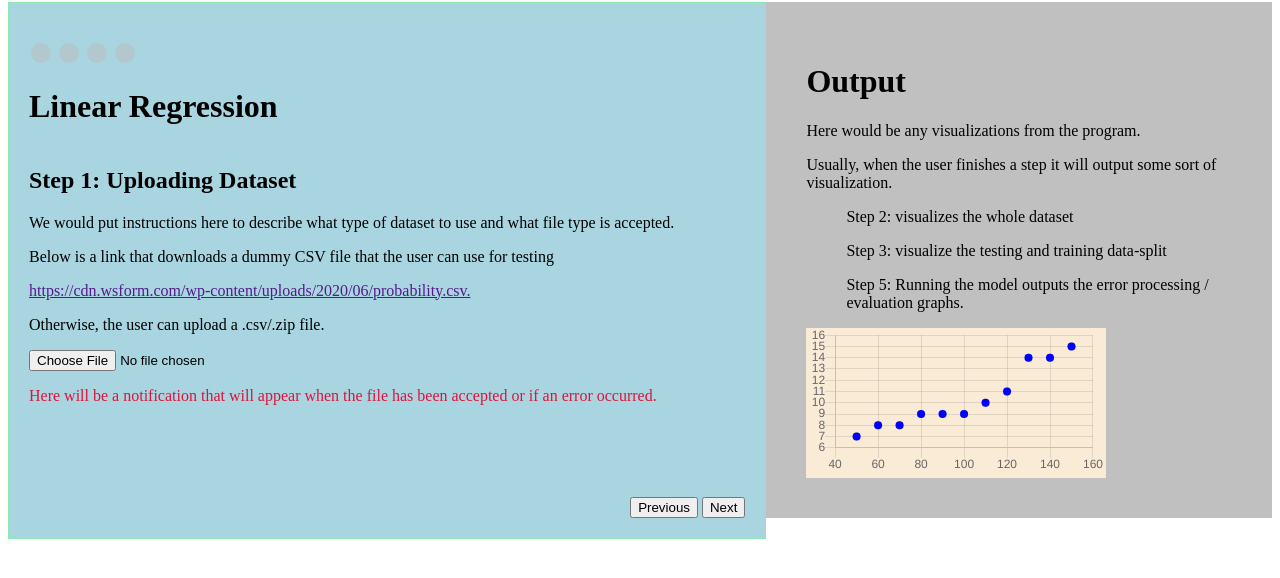
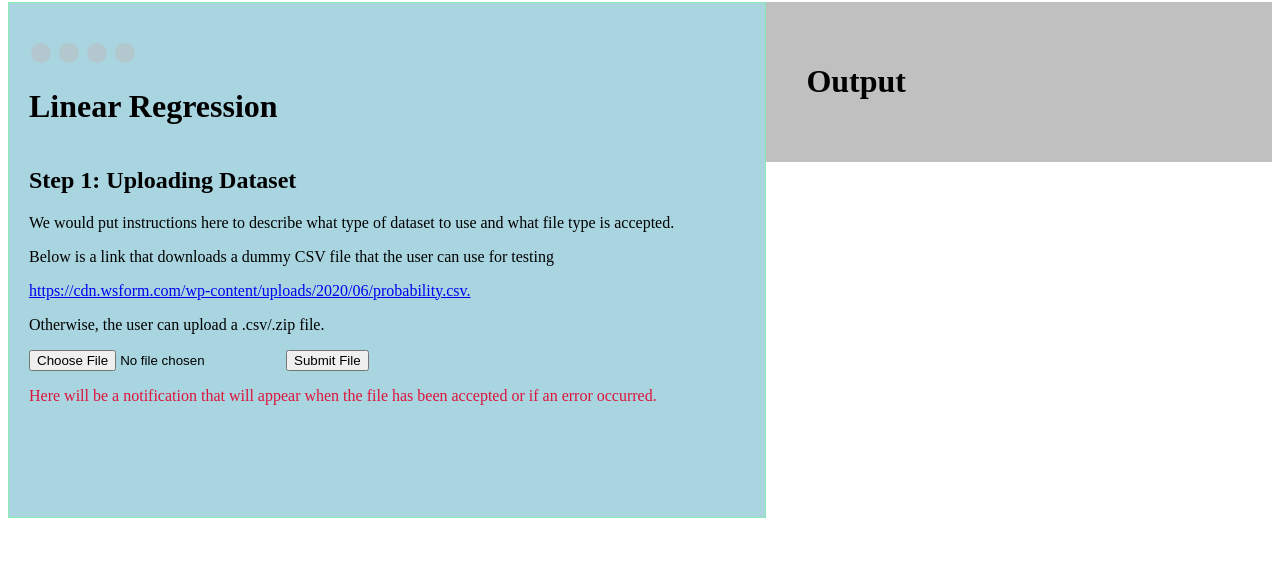
Before and after one commit to TAWinterton2/CS-F600-ML-GUI, a Flask app: page /linear in a window 1280 px wide. Shown: the part 46-624 px from the top of the page. Run offline with Flask 3, Linux system fonts and the light colour scheme.

Commit message:
js tweaks and output
- Tweaked the javascript to better work with our program and fixed misc. errors with alternating between tabs.
- added functionality to display correct tabs after render_html().
- If user input is given, proper "test" output is displayed in the output div.
- Still need to do output for clicking 'Run!' that displays mock error data.

```diff
--- a/website/app.py
+++ b/website/app.py
@@ -1,7 +1,25 @@
-from flask import Flask, render_template
+from flask import Flask, render_template, request
+import pandas as pd
+
+
+def gen_points():
+    """Generates a simple pandas dataframe to be displayed on the front end for "scaling" purposes."""
+    dict = [{'x':.50, 'y':.7},
+            {'x':.60, 'y':.8},
+            {'x':.70, 'y':.8},
+            {'x':.80, 'y':.9},
+            {'x':.90, 'y':.9},
+            {'x':.100, 'y':.9},
+            {'x':.110, 'y':.10},
+            {'x':.120, 'y':.11},
+            {'x':.130, 'y':.14},
+            {'x':.140, 'y':.14},
+            {'x':.150, 'y':.15}]
+    df = pd.DataFrame(dict)
+    return df
+
 
 app = Flask(__name__)
-
 
 @app.route("/")
 def index():
@@ -9,10 +27,49 @@ def index():
     return render_template('index.html')
 
 
-@app.route("/linear")
+@app.route("/linear", methods=['POST', 'GET'])
 def ml_form():
     """Renders the machine learning form for the linear regression model. This is done by pressing the button on the navigation bar."""
-    return render_template('ml_form.html')
+    if request.method == 'POST':
+        # If step 1 of the ml_form has been completed, return new information
+        # Update this for WTForms later to better handle the data?
+        if 'upload_file' in request.form:
+            return render_template('ml_form.html',
+                           tab=0,
+                           file_upload=True,
+                           filename=request.files['file'].filename)
+
+        if 'scaling' in request.form:
+            df = gen_points()
+            return render_template('ml_form.html',
+                           tab=1,
+                           user_input=True,
+                           scaling=True,
+                           tables=[df.to_html(classes='data')],
+                           titles=df.columns.values)
+
+        if 'tt' in request.form:
+            return render_template('ml_form.html',
+                           tab=2,
+                           user_input=True,
+                           traintest=True,
+                           tr=request.form['training'],
+                           te=request.form['testing'])
+
+        if 'hyperparams' in request.form:
+            return render_template('ml_form.html',
+                           tab=3,
+                           user_input=True)
+
+        if 'run' in request.form:
+            return render_template('ml_form.html',
+                           tab=4,
+                           user_input=True)
+
+
+    return render_template('ml_form.html',
+                           tab=0)
+
 
 if __name__ == "__main__":
     app.run(debug=True)
--- a/website/static/ml_form_script.js
+++ b/website/static/ml_form_script.js
@@ -1,5 +1,9 @@
-var currentTab = 0; // Current tab is set to be the first tab (0)
+var js_tabs = document.getElementById('js_tabs');
+var tab = js_tabs.getAttribute("tab_num"); // Current tab is set to be the first tab (0)
+var currentTab = parseInt(tab)
 showTab(currentTab); // Display the current tab
+// Update script to use ajax to submit a note to the server when the button is pressed to render the correct html for output?
+
 
 function showTab(n) {
   // This function will display the specified tab of the form ...
@@ -7,14 +11,16 @@ function showTab(n) {
   x[n].style.display = "block";
   // ... and fix the Previous/Next buttons:
   if (n == 0) {
-    document.getElementById("prevBtn").style.display = "none";
+    document.getElementById("prevStp").style.display = "none";
   } else {
-    document.getElementById("prevBtn").style.display = "inline";
+    document.getElementById("prevStp").style.display = "inline";
   }
   if (n == (x.length - 1)) {
-    document.getElementById("nextBtn").innerHTML = "Submit";
+    // Change this to run the model
+    document.getElementById("nextStp").innerHTML = "Submit";
   } else {
-    document.getElementById("nextBtn").innerHTML = "Next";
+
+    document.getElementById("nextStp").innerHTML = "Next";
   }
   // ... and run a function that displays the correct step indicator:
   fixStepIndicator(n)
@@ -65,7 +71,13 @@ function fixStepIndicator(n) {
   // This function removes the "active" class of all steps...
   var i, x = document.getElementsByClassName("step");
   for (i = 0; i < x.length; i++) {
-    x[i].className = x[i].className.replace(" active", "");
+    if(i < n) {
+      x[i].className = x[i].className.replace("active", "");
+      x[i].className += " finish";
+    }
+
+    else
+      x[i].className = x[i].className.replace("active", "");
   }
   //... and adds the "active" class to the current step:
   x[n].className += " active";
--- a/website/templates/ml_form.html
+++ b/website/templates/ml_form.html
@@ -6,11 +6,10 @@
 
 {% endblock %}
 
-
 {% block body %}
     <div class="main">
         <div class="steps">
-            <form id="regForm" action="">
+            <div id="regForm" action="">
                 <div style="text-align:left; margin-top:20px;">
                     <span class="step"></span>
                     <span class="step"></span>
@@ -21,18 +20,23 @@
                 <h1 class="ML">Linear Regression</h1>
 
                 <!-- Div for Uploading Dataset-->
-                <div class="tab"><h2>Step 1: Uploading Dataset</h2>
+                <form class="tab" id="data" method="POST" enctype="multipart/form-data"><h2>Step 1: Uploading Dataset</h2>
                     <p>We would put instructions here to describe what type of dataset to use and what file type is accepted.</p>
                     <p>Below is a link that downloads a dummy CSV file that the user can use for testing</p>
-                    <p><a href="">https://cdn.wsform.com/wp-content/uploads/2020/06/probability.csv.</a></p>
+                    <p><a href="https://cdn.wsform.com/wp-content/uploads/2020/06/probability.csv">https://cdn.wsform.com/wp-content/uploads/2020/06/probability.csv.</a></p>
                     <p>Otherwise, the user can upload a .csv/.zip file.</p>
-                    <input type="file" name="file" accept=".csv"> <!--<input type="submit" value="Submit File">-->
+                    {% if file_upload == True %}
+                        <p style="color:blue">File uploaded: {{filename}}.</p>
+                        <p>Press the Next button to continue to Step 2.</p>
+                    {% else %}
+                        <input type="file" name="file" accept=".csv" value = "{{ request.form['file'] }}">
+                        <input type="submit" name="upload_file" value="Submit File">
                         <p style="color:crimson">Here will be a notification that will appear when the file has been accepted or if an error occurred.</p>
-                    <!--<p><input placeholder="PutsomthingHere" oninput="this.className = ''" class="t"></p>-->
-                </div>
+                    {% endif %}
+                </form>
 
                 <!-- Div for Scaling the Data Set-->
-                <div class="tab"><h2>Step 2: Scaling the Dataset</h2>
+                <form class="tab" id="scale" method="POST"><h2>Step 2: Scaling the Dataset</h2>
                     <p>This section would explain what we mean by scaling the dataset, as well as what each option (if applicable)
                         means. The user will select an option (with standardize being the default) and then continue to the next step.
                     </p>
@@ -40,24 +44,32 @@
                         <option value="Standardize">Standardize</option>
                         <option value="Normalize">Normalize</option>
                     </select>
-                </div>
+                    <input type="submit" name="scaling" value="Scaling Selected">
+                </form>
 
-                <!-- Div for Setting Testing and Traning Sets-->
-                <div class="tab"><h2>Step 3: Training and Testing</h2>
+                <!-- Div for Setting Testing and Training Sets-->
+                <form class="tab" id="trte" method="POST"><h2>Step 3: Training and Testing</h2>
                     <p>We would explain what the testing + training datasets mean, the ideal split for this.</p>
+                    {% if traintest == True %}
+                        <p>User inputs:</p>
+                        <p>Training: {{tr}} </p>
+                        <p>Testing: {{te}}</p>
+                    {% else %}
                         <p><label for="training">Training:</label>
-                    <input type="text" id="training" name="training "placeholder="80" oninput="this.className = ''"></p>
+                        <input type="text" id="training" name="training" placeholder="80" oninput="this.className = ''"></p>
                         <p><label for="training">Testing:</label>
                         <input type="text" id="testing" name="testing" placeholder="20" oninput="this.className = ''"></p>
+                        <input type="submit" name="tt" value="Training/Testing">
                         <p style="color:red">If the user inputs values that do not make sense (testing > training, testing+training>100),
                         an error will output here explaining what went wrong.</p>
-                </div>
+                    {% endif %}
+                </form>
 
 
                 <!-- Div for Changing all Hyperparameters-->
                 <!-- Sorry if this div becomes super long :(
                                             -Travis         -->
-                <div class="tab"><h2>Step 4: Initialize the Model</h2>
+                <form class="tab" id="init" method="POST"><h2>Step 4: Initialize the Model</h2>
                     <p>
                         List of all Hyperparameters associated with ML model are listed here
                         <br>
@@ -65,12 +77,12 @@
 
                         Users can adjust any of these as they wish <br>
                         We will leave default values for all options and make a notice to the user that it is <br>
-                        reccomended that they do not mess with any of these values at first untill they are <br>
-                        comfertable with how the ML process works
+                        recommended that they do not mess with any of these values at first until they are <br>
+                        comfortable with how the ML process works
 
                         <br>
                         <br>
-                        each of these parameters will also be accompanyed by a description of what they do.
+                        each of these parameters will also be accompanied by a description of what they do.
                         <br>
                         <br>
                         <br>
@@ -96,7 +108,7 @@
                         <select name = "loss Strength" id="Hyperparameters">
                             <option value="square_error">Squared Error</option>
                             <option value="epsilon_insensitive">Epsilon Insensitive</option>
-                            <option value="squared_epsilion_insensitive">Squared Epsilon Insensitive</option>
+                            <option value="squared_epsilon_insensitive">Squared Epsilon Insensitive</option>
                         </select>
 
                         &ensp;
@@ -189,7 +201,7 @@
                         <input type="radio" id="Hyperparameters" name="shuffle_true" value="true" checked>
                         <label for="true">True</label>
                         <input type="radio" id="Hyperparameters" name="shuffle_false" value="false">
-                        <lable for="false">False</lable>
+                        <label for="false">False</label>
                     </p>
 
 
@@ -230,7 +242,7 @@
                             Pass an int for reproducible output across multiple function calls.
                         -->
                         <label for="rand_state">Random State</label>
-                        <input type="text" id="Hyperparameters" name="rand_state" placeholder="0" oninput="this.className=''" disabled>
+                        <input type="text" id="Hyperparameters" name="rand_state" placeholder="0" oninput="this.className=''">
 
                     </p>
 
@@ -391,27 +403,30 @@
 
 
 
-                </div>
+                    <input type="submit" name="hyperparams" value="Hyperparams">
+                </form>
 
                 <!-- Div for Running the Model-->
-                <div class="tab"><h2>Step 5: Run</h2>
+                <form class="tab" id="run" method="POST"><h2>Step 5: Run</h2>
                     <p>If possible, we would review all the settings the user has inputted so the user
                         can view everything before running. When the user presses the run button, the model
                         will run with the provided settings and either output an error message OR proceed to evaluation.</p>
-                    <button type="button" id="run">Run!</button>
+                    <input type="submit" name="run" value="Run the model">
 
-                </div>
+                </form>
 
                 <!-- Next and Previous Buttons for Multi-page form-->
                 <div style="overflow:auto;">
                     <div style="float:right;">
                     <button type="button" id="prevStp" onclick="nextPrev(-1)">Previous</button>
+                    {% if user_input == True %}
                         <button type="button" id="nextStp" onclick="nextPrev(1)">Next</button>
+                    {% endif %}
                     </div>
                 </div>
 
-            </form>
-            <script type="text/javascript" src="{{url_for('static', filename='ml_form_script.js')}}"></script>
+            </div>
+            <script type="text/javascript" id="js_tabs" tab_num = {{tab}} src="{{url_for('static', filename='ml_form_script.js')}}"></script>
         </div>
 
 
@@ -419,27 +434,22 @@
         <div class="display">
             <div class="output">
                 <h1>Output</h1>
+                {% if user_input == False %}
                     <p>Here would be any visualizations from the program.</p>
                     <p>Usually, when the user finishes a step it will output some sort of visualization.</p>
                     <ul>Step 2: visualizes the whole dataset</ul>
                     <ul>Step 3: visualize the testing and training data-split</ul>
                     <ul>Step 5: Running the model outputs the error processing / evaluation graphs.</ul>
+                {% endif %}
+
+                <!--If the flask server returns that a file has been uploaded, display a dummy graph.-->
+                {% if file_upload == True %}
+                <h2>"Original" Dataset</h2>
                     <canvas id="myChart" style="width:100%;max-width:300px;background-color: antiquewhite;align-content: center;"></canvas>
                     <script>
-                    const xyValues = [
-                    {x:50, y:7},
-                    {x:60, y:8},
-                    {x:70, y:8},
-                    {x:80, y:9},
-                    {x:90, y:9},
-                    {x:100, y:9},
-                    {x:110, y:10},
-                    {x:120, y:11},
-                    {x:130, y:14},
-                    {x:140, y:14},
-                    {x:150, y:15}
+                        const xyValues = [{x:50, y:7},{x:60, y:8},{x:70, y:8},{x:80, y:9},{x:90, y:9},{x:100, y:9},{x:110, y:10},
+                        {x:120, y:11},{x:130, y:14},{x:140, y:14},{x:150, y:15}
                     ];
-
 
                     new Chart("myChart", {
                     type: "scatter",
@@ -454,11 +464,83 @@
                         legend: {display: false},
                         scales: {
                         xAxes: [{ticks: {min: 40, max:160}}],
-                    yAxes: [{ticks: {min: 6, max:16}}],
+                        yAxes: [{ticks: {min: 4, max:16}}],
                         }
                     }
                     });
                     </script>
+                {% endif %}
+
+                <!--If the flask server returns that scaling has finished, display a table full of dummy data.-->
+                {% if scaling==True %}
+                <h2>"Scaled" Data</h2>
+                    {% for table in tables %}
+                        <table>
+                            <thead>
+                                <tr>
+                                    {% for title in titles %}
+                                        <th>{{ title }}</th>
+                                    {% endfor %}
+                                </tr>
+                            </thead>
+                            <tbody>
+                                {{ table|safe }}
+                            </tbody>
+                        </table>
+                    {% endfor %}
+                {% endif %}
+
+                <!--If the flask server returns that training/testing has finished, display 2 dummy graphs.-->
+                {% if traintest==True %}
+                <h2>"Testing" Dataset</h2>
+                    <canvas id="testing" style="width:100%;max-width:300px;background-color: antiquewhite;align-content: center;"></canvas>
+                    <script>
+                        const test = [{x:.70, y:.8},{x:.90, y:.9},{x:.110, y:.10},{x:.140, y:.14}];
+
+                    new Chart("testing", {
+                    type: "scatter",
+                    data: {
+                        datasets: [{
+                        pointRadius: 4,
+                        pointBackgroundColor: "rgb(0,0,255)",
+                        data: test
+                        }]
+                    },
+                    options: {
+                        legend: {display: false},
+                        scales: {
+                        xAxes: [{ticks: {min: 0.1, max:1.0}}],
+                        yAxes: [{ticks: {min: 0.1, max:1.0}}],
+                        }
+                    }
+                    });
+                    </script>
+
+                    <h2>"Training" Dataset</h2>
+                    <canvas id="training" style="width:100%;max-width:300px;background-color: antiquewhite;align-content: center;"></canvas>
+                    <script>
+                        const train = [{x:.50, y:.7},{x:.60, y:.8},{x:.80, y:.9},{x:.100, y:.9},
+                        {x:.110, y:.10},{x:.120, y:.11},{x:.130, y:.14},{x:.150, y:.15}];
+
+                    new Chart("training", {
+                    type: "scatter",
+                    data: {
+                        datasets: [{
+                        pointRadius: 4,
+                        pointBackgroundColor: "rgb(0,0,255)",
+                        data: train
+                        }]
+                    },
+                    options: {
+                        legend: {display: false},
+                        scales: {
+                        xAxes: [{ticks: {min: 0.1, max:1.0}}],
+                        yAxes: [{ticks: {min: 0.1, max:1.0}}],
+                        }
+                    }
+                    });
+                    </script>
+                {% endif %}
             </div>
         </div>
     </div>
```
Lines whose indentation alone changed are shown as unchanged.
